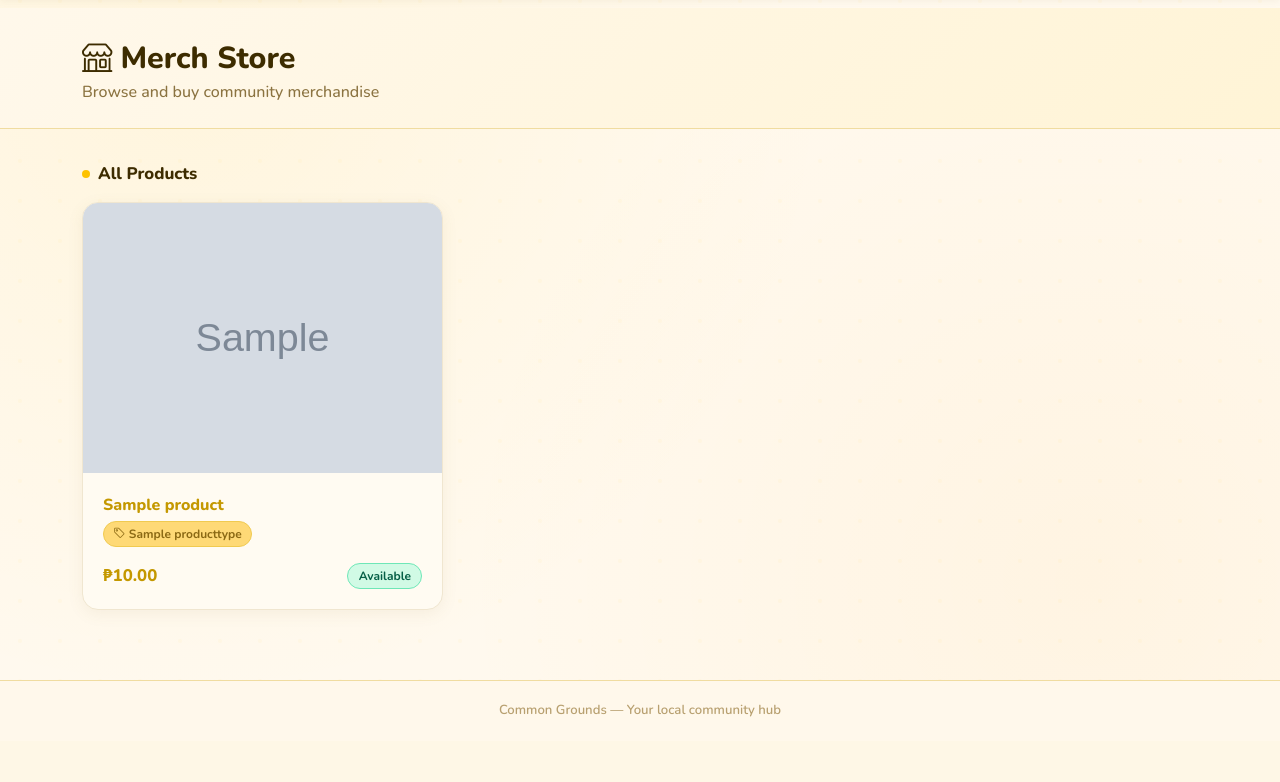
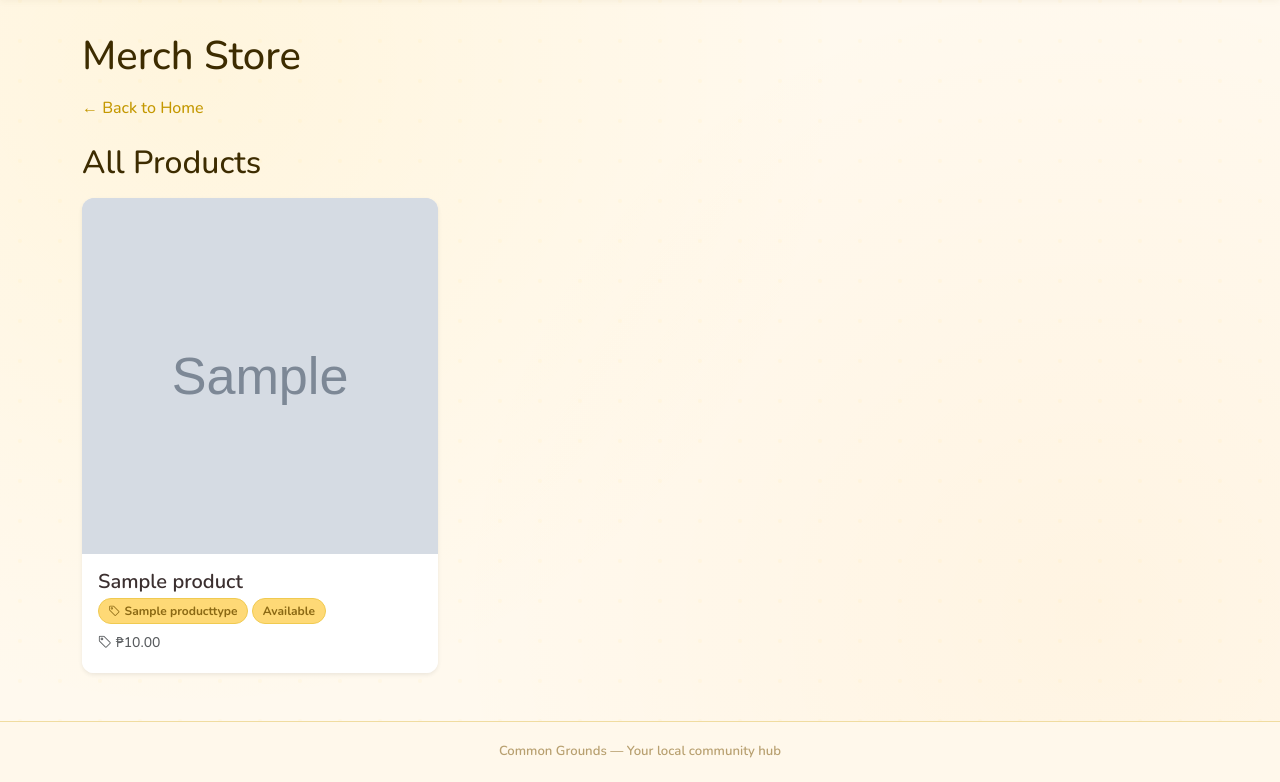
Before and after one commit to michellegillaineguzman/commongrounds-draft-5, a Django app: page /merchstore/items in a window 1280 px wide. Shown: the part 59-841 px from the top of the page. Before the commit the page ends 776 px from the top, so only its background shows below. Run offline with Django 5.2, Linux system fonts and the light colour scheme; tables that the repository leaves empty hold one stand-in row (values such as "Sample post"); grey boxes marked "Sample" are stand-in pictures.

Commit message:
matched styling of local events

```diff
--- a/merchstore/templates/merchstore/product_list.html
+++ b/merchstore/templates/merchstore/product_list.html
@@ -3,67 +3,48 @@
 
 {% block content %}
 
-<div class="page-header">
-    <div class="container">
-        <div class="d-flex align-items-center justify-content-between flex-wrap gap-3">
-            <div>
-                <h1><i class="bi bi-shop me-2"></i>Merch Store</h1>
-                <p>Browse and buy community merchandise</p>
-            </div>
-            {% if user.is_authenticated %}
-                <div class="d-flex gap-2">
-                    <a href="{% url 'merchstore:cart' %}" class="btn btn-outline-cg">
-                        <i class="bi bi-cart3 me-1"></i> My Cart
-                    </a>
-                    <a href="{% url 'merchstore:transactions' %}" class="btn btn-outline-cg">
-                        <i class="bi bi-receipt me-1"></i> Sales
-                    </a>
-                    <a href="{% url 'merchstore:product-create' %}" class="btn btn-golden">
-                        <i class="bi bi-plus-lg me-1"></i> Add Product
-                    </a>
-                </div>
-            {% endif %}
+<div class="container mt-4">
+
+    <h1 class="mb-3">Merch Store</h1>
+    <a href="{% url 'home' %}" class="cg-soft">← Back to Home</a>
+
+    {% if user.is_authenticated %}
+        <div class="mt-3 mb-4 d-flex gap-2">
+            <a href="{% url 'merchstore:product-create' %}" class="cg-cta">+ Add Product</a>
+            <a href="{% url 'merchstore:cart' %}" class="cg-soft ms-2">🛒 My Cart</a>
+            <a href="{% url 'merchstore:transactions' %}" class="cg-soft ms-2">🧾 Sales</a>
         </div>
-    </div>
-</div>
-
-<div class="container">
+    {% endif %}
 
     {% if user.is_authenticated and user_products %}
-        <div class="section-heading mb-3"><span class="dot"></span> Your Listings</div>
-        <div class="row g-3 mb-5">
+        <h2 class="mt-4 mb-3">Your Listings</h2>
+        <div class="row row-cols-1 row-cols-md-3 g-4 mb-4">
             {% for product in user_products %}
-                <div class="col-sm-6 col-lg-4">
+                <div class="col">
                     <a href="{{ product.get_absolute_url }}" class="text-decoration-none">
-                        <div class="card-cg h-100">
-                            {% if product.product_image %}
-                                <div style="aspect-ratio:4/3;overflow:hidden;border-radius:14px 14px 0 0;">
+                        <div class="card h-100 shadow-sm border-0" style="border-radius: 12px; overflow: hidden;">
+                            <div style="width: 100%; aspect-ratio: 1 / 1; overflow: hidden; background: #e9e4dc;">
+                                {% if product.product_image %}
                                     <img src="{{ product.product_image.url }}" alt="{{ product.name }}"
-                                         style="width:100%;height:100%;object-fit:cover;display:block;">
-                                </div>
-                            {% else %}
-                                <div style="aspect-ratio:4/3;background:var(--golden-light);border-radius:14px 14px 0 0;
-                                            display:flex;align-items:center;justify-content:center;">
-                                    <i class="bi bi-box-seam" style="font-size:2.5rem;color:var(--golden-dark);"></i>
-                                </div>
-                            {% endif %}
-                            <div class="card-body">
-                                <div class="fw-800 mb-1" style="font-size:1rem;">{{ product.name }}</div>
-                                {% if product.product_type %}
-                                    <span class="tag-cg mb-2 d-inline-block"><i class="bi bi-tag"></i> {{ product.product_type }}</span>
+                                         style="width: 100%; height: 100%; object-fit: cover; display: block;">
+                                {% else %}
+                                    <div style="width:100%;height:100%;display:flex;align-items:center;justify-content:center;color:#999;">
+                                        <i class="bi bi-box-seam" style="font-size:3rem;"></i>
+                                    </div>
                                 {% endif %}
-                                <div class="d-flex align-items-center justify-content-between mt-2">
-                                    <span class="fw-800" style="color:var(--golden-dark);font-size:1.05rem;">₱{{ product.price }}</span>
-                                    <span class="status-badge
-                                        {% if product.status == 'Available' %}status-available
-                                        {% elif product.status == 'Out of stock' %}status-unavailable
-                                        {% else %}status-pending{% endif %}">
+                            </div>
+                            <div class="card-body" style="background:#fff;">
+                                <h5 class="card-title mb-1" style="color:#3b2f2f;font-weight:600;">{{ product.name }}</h5>
+                                <div class="d-flex flex-wrap gap-1 mb-2">
+                                    {% if product.product_type %}
+                                        <span class="tag-cg"><i class="bi bi-tag"></i> {{ product.product_type }}</span>
+                                    {% endif %}
+                                    <span class="tag-cg {% if product.status == 'Out of stock' %}tag-full{% elif product.status == 'On sale' %}tag-done{% endif %}">
                                         {{ product.status }}
                                     </span>
                                 </div>
-                                <div class="text-muted-cg mt-1" style="font-size:0.8rem;">
-                                    <i class="bi bi-layers me-1"></i>{{ product.stock }} in stock
-                                </div>
+                                <p class="card-text small text-muted mb-1"><i class="bi bi-tag"></i> ₱{{ product.price }}</p>
+                                <p class="card-text small text-muted"><i class="bi bi-layers"></i> {{ product.stock }} in stock</p>
                             </div>
                         </div>
                     </a>
@@ -72,57 +53,44 @@
         </div>
     {% endif %}
 
-    <div class="section-heading mb-3"><span class="dot"></span> All Products</div>
-
+    <h2 class="mt-4 mb-3">All Products</h2>
     {% if products %}
-        <div class="row g-3">
+        <div class="row row-cols-1 row-cols-md-3 g-4">
             {% for product in products %}
-                <div class="col-sm-6 col-lg-4">
+                <div class="col">
                     <a href="{{ product.get_absolute_url }}" class="text-decoration-none">
-                        <div class="card-cg h-100">
-                            {% if product.product_image %}
-                                <div style="aspect-ratio:4/3;overflow:hidden;border-radius:14px 14px 0 0;">
+                        <div class="card h-100 shadow-sm border-0" style="border-radius: 12px; overflow: hidden;">
+                            <div style="width: 100%; aspect-ratio: 1 / 1; overflow: hidden; background: #e9e4dc;">
+                                {% if product.product_image %}
                                     <img src="{{ product.product_image.url }}" alt="{{ product.name }}"
-                                         style="width:100%;height:100%;object-fit:cover;display:block;">
-                                </div>
-                            {% else %}
-                                <div style="aspect-ratio:4/3;background:var(--golden-light);border-radius:14px 14px 0 0;
-                                            display:flex;align-items:center;justify-content:center;">
-                                    <i class="bi bi-box-seam" style="font-size:2.5rem;color:var(--golden-dark);"></i>
-                                </div>
-                            {% endif %}
-                            <div class="card-body">
-                                <div class="fw-800 mb-1" style="font-size:1rem;">{{ product.name }}</div>
-                                {% if product.product_type %}
-                                    <span class="tag-cg mb-2 d-inline-block"><i class="bi bi-tag"></i> {{ product.product_type }}</span>
+                                         style="width: 100%; height: 100%; object-fit: cover; display: block;">
+                                {% else %}
+                                    <div style="width:100%;height:100%;display:flex;align-items:center;justify-content:center;color:#999;">
+                                        <i class="bi bi-box-seam" style="font-size:3rem;"></i>
+                                    </div>
                                 {% endif %}
-                                <div class="d-flex align-items-center justify-content-between mt-2">
-                                    <span class="fw-800" style="color:var(--golden-dark);font-size:1.05rem;">₱{{ product.price }}</span>
-                                    <span class="status-badge
-                                        {% if product.status == 'Available' %}status-available
-                                        {% elif product.status == 'Out of stock' %}status-unavailable
-                                        {% else %}status-pending{% endif %}">
+                            </div>
+                            <div class="card-body" style="background:#fff;">
+                                <h5 class="card-title mb-1" style="color:#3b2f2f;font-weight:600;">{{ product.name }}</h5>
+                                <div class="d-flex flex-wrap gap-1 mb-2">
+                                    {% if product.product_type %}
+                                        <span class="tag-cg"><i class="bi bi-tag"></i> {{ product.product_type }}</span>
+                                    {% endif %}
+                                    <span class="tag-cg {% if product.status == 'Out of stock' %}tag-full{% elif product.status == 'On sale' %}tag-done{% endif %}">
                                         {{ product.status }}
                                     </span>
                                 </div>
+                                <p class="card-text small text-muted mb-1"><i class="bi bi-tag"></i> ₱{{ product.price }}</p>
                             </div>
                         </div>
                     </a>
                 </div>
             {% empty %}
-                <div class="col-12">
-                    <div class="card-cg p-5 text-center">
-                        <i class="bi bi-shop" style="font-size:3rem;color:var(--golden);opacity:0.5;"></i>
-                        <p class="text-muted-cg mt-3 mb-0">No products available yet.</p>
-                    </div>
-                </div>
+                <p class="text-muted">No products available.</p>
             {% endfor %}
         </div>
     {% else %}
-        <div class="card-cg p-5 text-center">
-            <i class="bi bi-shop" style="font-size:3rem;color:var(--golden);opacity:0.5;"></i>
-            <p class="text-muted-cg mt-3 mb-0">No products available yet.</p>
-        </div>
+        <p class="text-muted">No products available.</p>
     {% endif %}
 
 </div>
```
